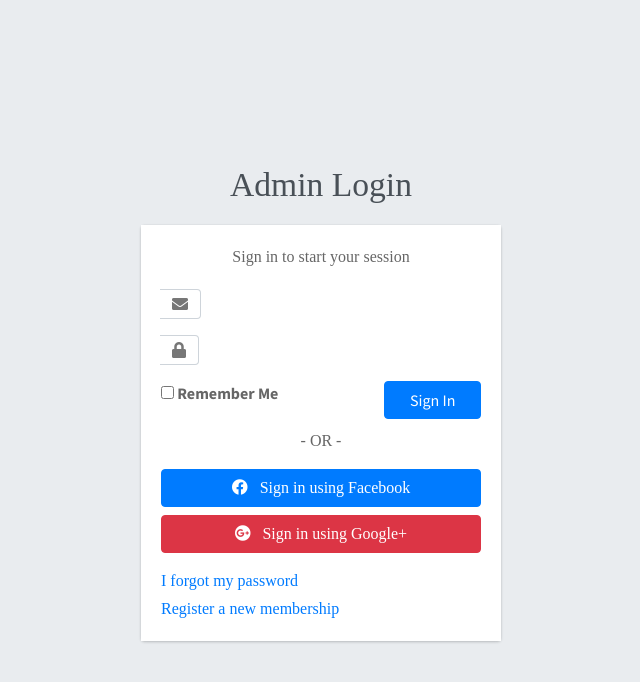
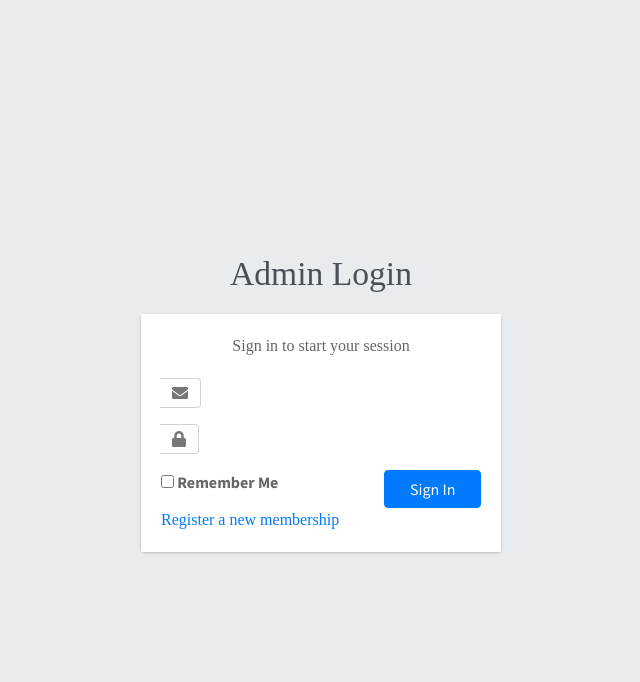
Before and after one commit to CodeWithBekie/Event-Management-System, a Django app: template templates/login.html in a window 1280 px wide. Shown: the top 682 px of the page, without its empty margins (319-959 px from the left). Run offline with Django 3.2, Linux system fonts and the light colour scheme; the template is opened without the code that fills it, so the values that code supplies are empty; some libraries are stand-ins or nearby versions.

Commit message:
Clean up login page by removing social media sign-in options
- Remove Facebook sign-in button
- Remove Google+ sign-in button
- Remove 'I forgot my password' link
- Remove '- OR -' divider text
- Streamline login page to focus on essential authentication only

```diff
--- a/templates/login.html
+++ b/templates/login.html
@@ -71,20 +71,6 @@
         </div>
       </form>
 
-      <div class="social-auth-links text-center mb-3">
-        <p>- OR -</p>
-        <a href="#" class="btn btn-block btn-primary">
-          <i class="fab fa-facebook mr-2"></i> Sign in using Facebook
-        </a>
-        <a href="#" class="btn btn-block btn-danger">
-          <i class="fab fa-google-plus mr-2"></i> Sign in using Google+
-        </a>
-      </div>
-      <!-- /.social-auth-links -->
-
-      <p class="mb-1">
-        <a href="forgot-password.html">I forgot my password</a>
-      </p>
       <p class="mb-0">
         <a href="{% url 'register' %}" class="text-center">Register a new membership</a>
       </p>
```
